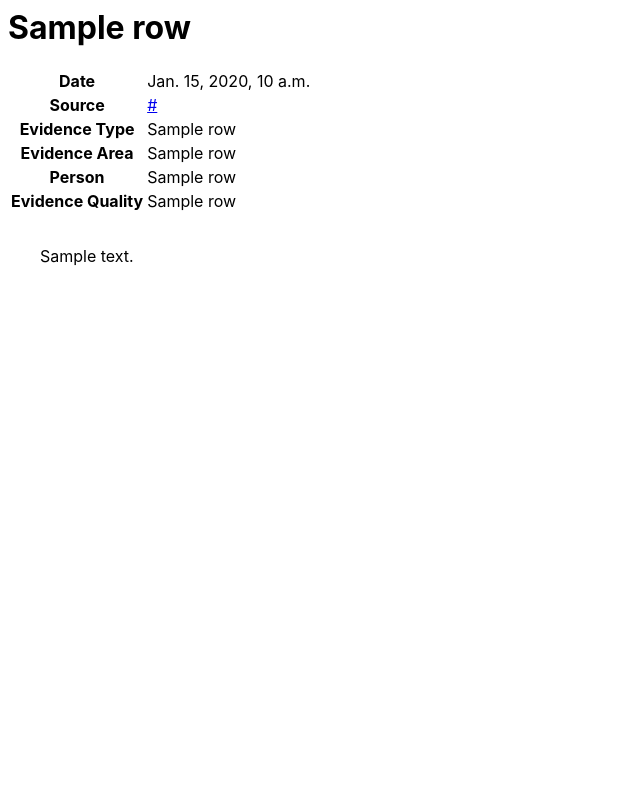
After one commit to okfde/froide-evidencecollection, a Django app: template froide_evidencecollection/templates/froide_evidencecollection/pdf_export.html in a window 1280 px wide. The commit adds this page. Shown: the whole page, without its empty margins (0-640 px from the left). Run offline with Django 3.2, Linux system fonts and the light colour scheme; the template is opened without the code that fills it: most values are stand-ins (such as "Sample title", 1, 10 or a date in 2020).

Commit message:
Add simple pdf export

```diff
--- a/froide_evidencecollection/templates/froide_evidencecollection/list.html
+++ b/froide_evidencecollection/templates/froide_evidencecollection/list.html
@@ -50,6 +50,9 @@
                                 <li>
                                     <a href="{% url "evidencecollection:evidence-export" %}?{{ getvars }}&format=xlsx">{% trans "Export search as XLSX" %}</a>
                                 </li>
+                                <li>
+                                    <a href="{% url "evidencecollection:evidence-export" %}?{{ getvars }}&format=pdf">{% trans "Export search as PDF" %}</a>
+                                </li>
                             </ul>
                         </div>
                     {% else %}
--- /dev/null
+++ b/froide_evidencecollection/templates/froide_evidencecollection/pdf_export.html
@@ -0,0 +1,69 @@
+{% load i18n %}
+<html>
+    <head>
+        <title>Export</title>
+        <style>
+            html {
+                font-family: "Inter", sans-serif;
+            }
+            .page {
+                break-after: page;
+
+            }
+            .description {
+                margin: 2em;
+            }
+
+            @page {
+                counter-increment: page;
+                margin: 2cm;
+                size: a4;
+
+
+                @bottom-center {
+                    content: {% blocktrans %}"Page " counter(page) " of " counter(pages);{% endblocktrans%}
+                }
+            }
+
+            th {
+                font-weight: bold;
+            }
+        </style>
+    </head>
+    <body>
+        {% for row in rows %}
+            <div class="page">
+                <h1>{{ row.title }}</h1>
+                <table>
+                    <tr>
+                        <th>{% trans "Date" %}</th>
+                        <td>{{ row.date }}</td>
+                    </tr>
+                    <tr>
+                        <th>{% trans "Source" %}</th>
+                        <td>
+                            <a href="{{ row.source__url }}" target="_blank">{{ row.source__url }}</a>
+                        </td>
+                    </tr>
+                    <tr>
+                        <th>{% trans "Evidence Type" %}</th>
+                        <td>{{ row.type__name }}</td>
+                    </tr>
+                    <tr>
+                        <th>{% trans "Evidence Area" %}</th>
+                        <td>{{ row.area__name }}</td>
+                    </tr>
+                    <tr>
+                        <th>{% trans "Person" %}</th>
+                        <td>{{ row.person__name }}</td>
+                    </tr>
+                    <tr>
+                        <th>{% trans "Evidence Quality" %}</th>
+                        <td>{{ row.quality__name }}</td>
+                    </tr>
+                </table>
+                <div class="description">{{ row.description }}</div>
+            </div>
+        {% endfor %}
+    </body>
+</html>
```
Also changed, not shown: froide_evidencecollection/views.py (+15 -1 lines).
